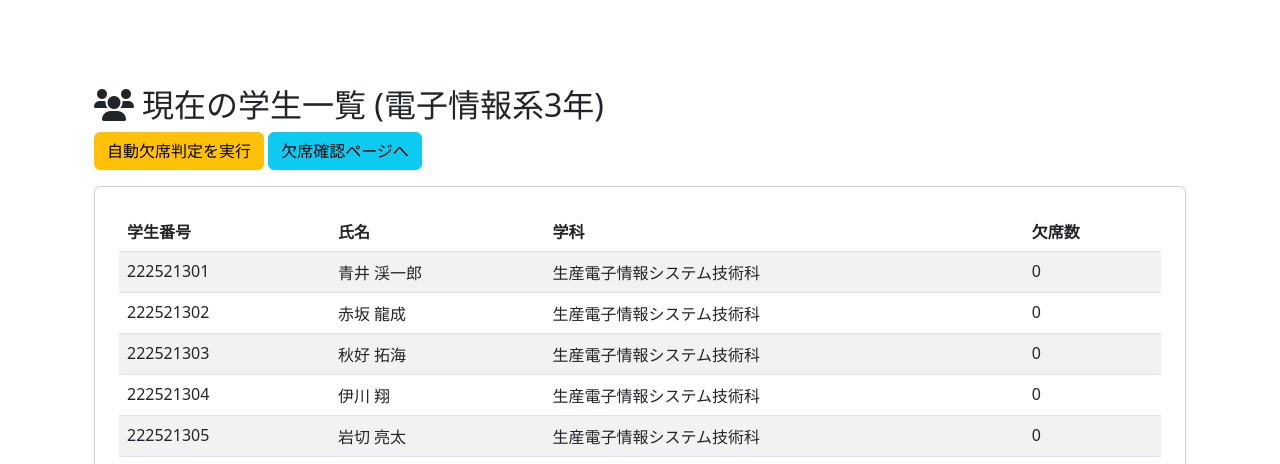
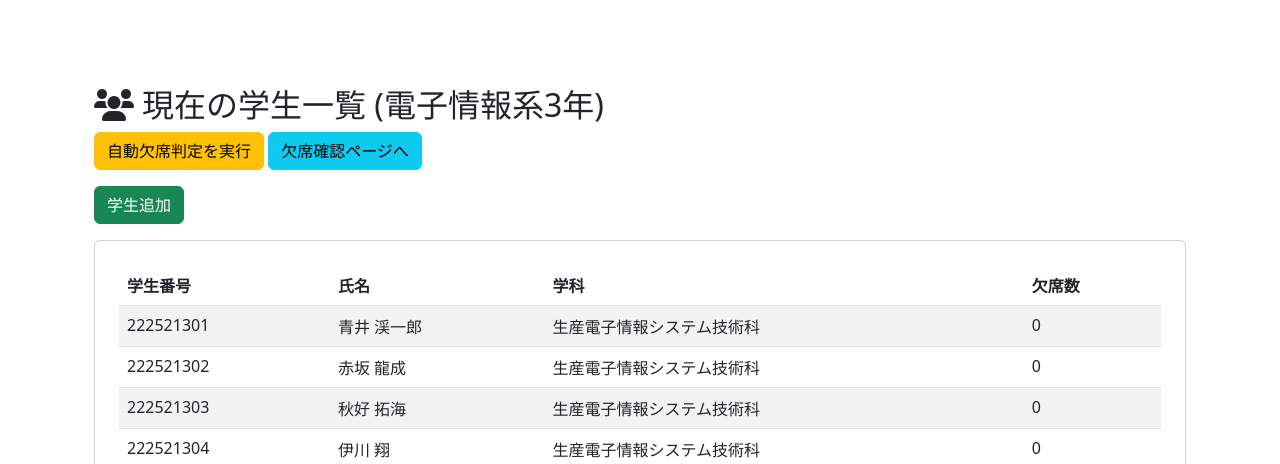
Before and after one commit to tsakenoto77-afk/manegement-students, a Flask app: page / in a window 1280 px wide. Shown: the part 56-520 px from the top of the page. Run offline with Flask 3, Linux system fonts and the light colour scheme.

Commit message:
Update index.html

```diff
--- a/templates/index.html
+++ b/templates/index.html
@@ -10,6 +10,19 @@
         <button id="trigger-check" class="btn btn-warning">自動欠席判定を実行</button>
         <a href="{{ url_for('absent_check_page') }}" class="btn btn-info">欠席確認ページへ</a>
     </div>
+
+    <!-- 学生追加ボタン -->
+    <div class="mb-3">
+        <button class="btn btn-success" data-bs-toggle="modal" data-bs-target="#addStudentModal">学生追加</button>
+    </div>
+
+    <!-- メッセージ表示 -->
+    {% if error %}
+        <div class="alert alert-danger">{{ error }}</div>
+    {% endif %}
+    {% if success %}
+        <div class="alert alert-success">{{ success }}</div>
+    {% endif %}
 
     <div class="card p-4 mb-4">
         <table class="table table-striped table-hover">
@@ -43,6 +56,56 @@
             </tbody>
         </table>
     </div>
+
+    <!-- 学生追加モーダル -->
+    <div class="modal fade" id="addStudentModal" tabindex="-1" aria-labelledby="addStudentModalLabel" aria-hidden="true">
+        <div class="modal-dialog">
+            <div class="modal-content">
+                <div class="modal-header">
+                    <h5 class="modal-title" id="addStudentModalLabel">学生追加</h5>
+                    <button type="button" class="btn-close" data-bs-dismiss="modal" aria-label="Close"></button>
+                </div>
+                <form method="POST" action="{{ url_for('index_page') }}">
+                    <div class="modal-body">
+                        <div class="mb-3">
+                            <label for="student_no" class="form-label">学籍番号:</label>
+                            <input type="number" class="form-control" id="student_no" name="student_no" required>
+                        </div>
+                        <div class="mb-3">
+                            <label for="name" class="form-label">氏名:</label>
+                            <input type="text" class="form-control" id="name" name="name" required>
+                        </div>
+                        <div class="mb-3">
+                            <label for="grade" class="form-label">学年:</label>
+                            <input type="number" class="form-control" id="grade" name="grade" min="1" max="4" required>
+                        </div>
+                        <div class="mb-3">
+                            <label for="dept_id" class="form-label">学科:</label>
+                            <select class="form-select" id="dept_id" name="dept_id" required>
+                                <option value="">-- 選択してください --</option>
+                                {% for dept in departments %}
+                                    <option value="{{ dept.学科ID }}">{{ dept.学科名 }}</option>
+                                {% endfor %}
+                            </select>
+                        </div>
+                        <div class="mb-3">
+                            <label for="term_id" class="form-label">期:</label>
+                            <select class="form-select" id="term_id" name="term_id" required>
+                                <option value="">-- 選択してください --</option>
+                                {% for term in terms %}
+                                    <option value="{{ term.期ID }}">{{ term.期名 }}</option>
+                                {% endfor %}
+                            </select>
+                        </div>
+                    </div>
+                    <div class="modal-footer">
+                        <button type="button" class="btn btn-secondary" data-bs-dismiss="modal">キャンセル</button>
+                        <button type="submit" class="btn btn-primary">追加</button>
+                    </div>
+                </form>
+            </div>
+        </div>
+    </div>
 </div>
 
 <script>
```
